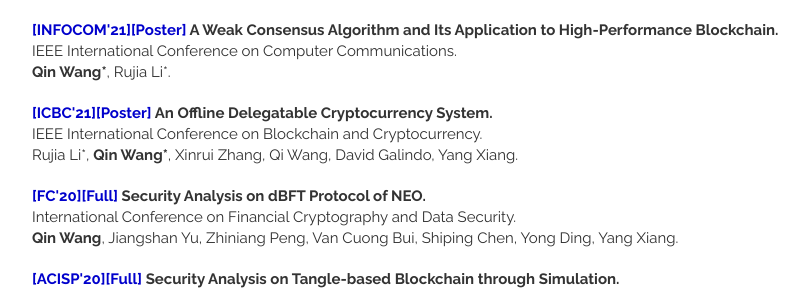
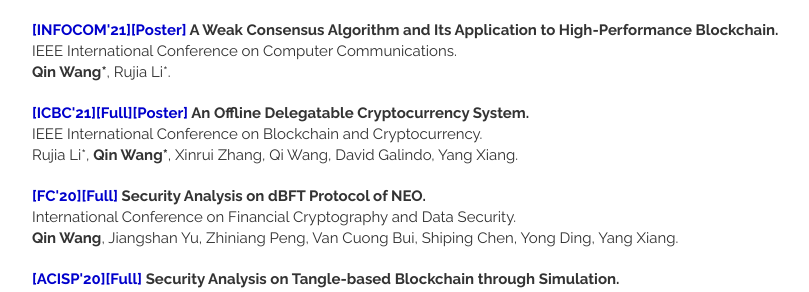
Before and after one commit to AaronWang-git/qinwang-git.github.io, a Jekyll site: the page built from index.html, in a window 1280 px wide and 900 px high, scrolled down 615 px. Shown: the part 156-448 px from the top of the window, without its empty margins (328-1137 px from the left). Built offline with Jekyll 4.4.1, drawn with Linux system fonts in a browser that asks for light colours; nearby versions of some CDN libraries; a script that is not in the unit is left out; the list of posts is cut into pages by our own code.

Commit message:
Update publications.html

```diff
--- a/_includes/publications.html
+++ b/_includes/publications.html
@@ -46,7 +46,7 @@
 
     <article>
         <header>
-            <strong><a href = "https://arxiv.org/pdf/2103.12905.pdf" target="_blank">[ICBC'21]</a><a href = "https://www.ndss-symposium.org/wp-content/uploads/NDSS2021posters_paper_14.pdf" target="_blank">[Poster]</a>
+            <strong><a href = "https://ieeexplore.ieee.org/abstract/document/9461112" target="_blank">[ICBC'21]</a><a href = "https://arxiv.org/pdf/2103.12905.pdf" target="_blank">[Full]</a><a href = "https://www.ndss-symposium.org/wp-content/uploads/NDSS2021posters_paper_14.pdf" target="_blank">[Poster]</a>
                  An Offline Delegatable Cryptocurrency System.</strong>
             <br>IEEE International Conference on Blockchain and Cryptocurrency.
             <br>Rujia Li<sup>*</sup>, <strong>Qin Wang<sup>*</sup></strong>, Xinrui Zhang, Qi Wang, David Galindo, Yang Xiang.
```
